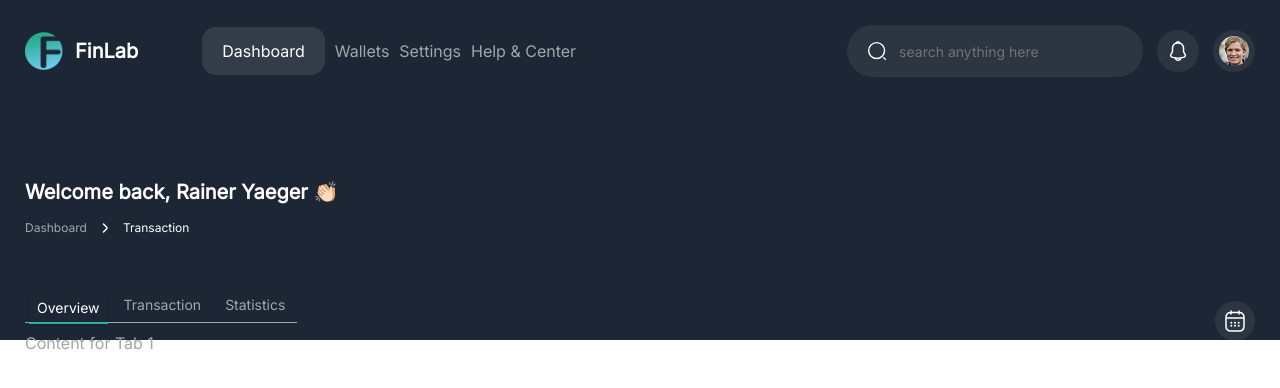
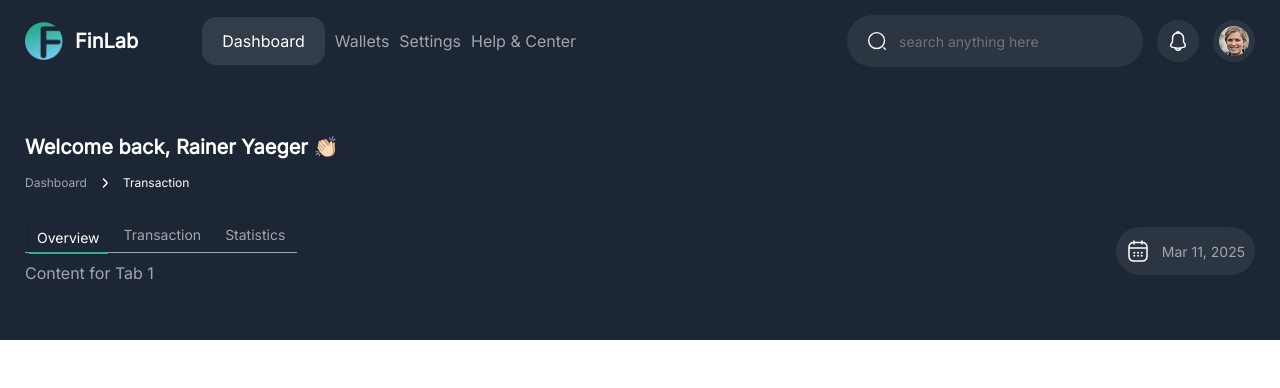
Before and after one commit to ariyanmvn/next-dashboard, a Next.js app: page / in a window 1280 px wide. Shown: the top 388 px of the page. Built offline with nearby package versions, Linux system fonts and the light colour scheme.

Commit message:
fixed the hero section for the dekstop screen

```diff
--- a/src/subComponents/HeroTabs.tsx
+++ b/src/subComponents/HeroTabs.tsx
@@ -3,12 +3,14 @@ import CalendarIcon from "@/icons/CalendarIcon";
 
 export default function HeroTabs() {
   return (
-      <div className=' flex justify-between items-center p-[25px] text-[#A2A6AA]  '>
+    <div className=" flex justify-between items-center p-[25px] text-[#A2A6AA]  ">
       <Tabs defaultValue="tab1" className="w-full">
         <TabsList className="flex space-x-2 ">
           <TabsTrigger value="tab1">Overview</TabsTrigger>
           <TabsTrigger value="tab2">Transaction</TabsTrigger>
-            <TabsTrigger className="hidden lg:block" value="tab3">Statistics</TabsTrigger>
+          <TabsTrigger className="hidden lg:block" value="tab3">
+            Statistics
+          </TabsTrigger>
         </TabsList>
         <TabsContent value="tab1">
           <p>Content for Tab 1</p>
@@ -20,8 +22,20 @@ export default function HeroTabs() {
           <p>Content for Tab 3</p>
         </TabsContent>
       </Tabs>
-       <div className="calendar h-[42] w-[42] bg-[#FFFFFF12] rounded-full p-2">
+      <div className="calendar h-[42] lg:hidden  w-[42] bg-[#FFFFFF12] rounded-full p-2">
         <CalendarIcon></CalendarIcon>
+
+      </div>
+
+      <div className="calendar hidden lg:flex gap-3 justify-center items-center w-[157px] h-[48px] bg-[#FFFFFF12] rounded-[100px] ">
+        <CalendarIcon></CalendarIcon>
+        <p className="hidden lg:block text-[14px]">
+          {new Date().toLocaleDateString("en-US", {
+            month: "short",
+            day: "numeric",
+            year: "numeric",
+          })}
+        </p>
       </div>
     </div>
   );
--- a/src/subComponents/HeroText.tsx
+++ b/src/subComponents/HeroText.tsx
@@ -3,8 +3,8 @@ import React from "react";
 
 export default function HeroText() {
   return (
-    <div className="texts flex justify-start items-start py-[25px] pl-[25px] flex-col gap-[12px]">
-      <h1 className=" font-semibold text-[#FFFFFF] text-[20px]">
+    <div className="texts flex justify-start items-start py-[25px] lg:py-[0px] pl-[25px] flex-col gap-[12px]">
+      <h1 className=" font-semibold text-[#FFFFFF] text-[20px] lg:text-[24]">
         Welcome back, Rainer Yaeger 👏🏻
       </h1>
       <div className="buttons text-[12px] flex items-center gap-[12px]">
--- a/src/subComponents/Navbar.tsx
+++ b/src/subComponents/Navbar.tsx
@@ -8,7 +8,7 @@ import React from "react";
 export default function Navbar() {
   return (
     <nav className="text-white">
-      <div className="deks-nav hidden lg:flex justify-between p-[25px]">
+      <div className="deks-nav hidden lg:flex justify-between px-[25px] py-[15px]">
         <div className="flex items-center gap-[64px]">
           <div className="logo flex items-center gap-[12px]">
             <Image
```
Lines whose indentation alone changed are shown as unchanged.
